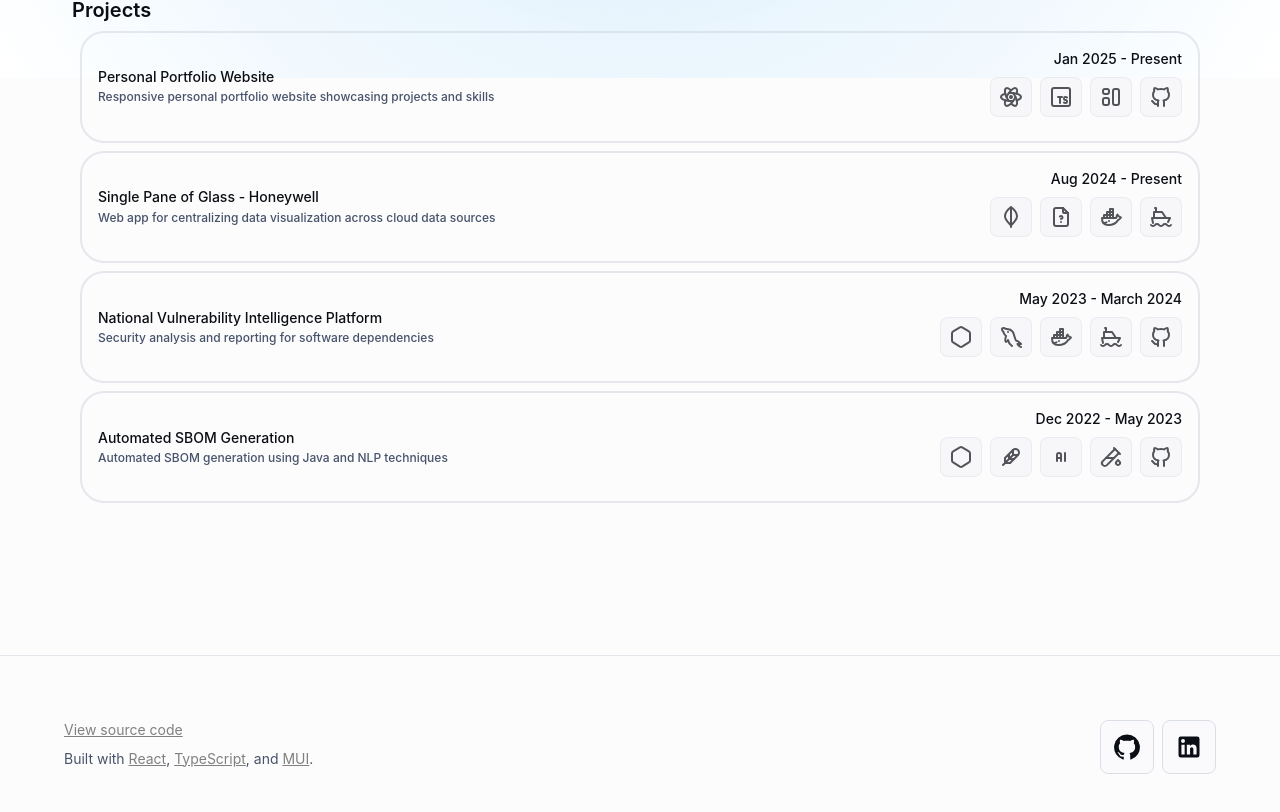
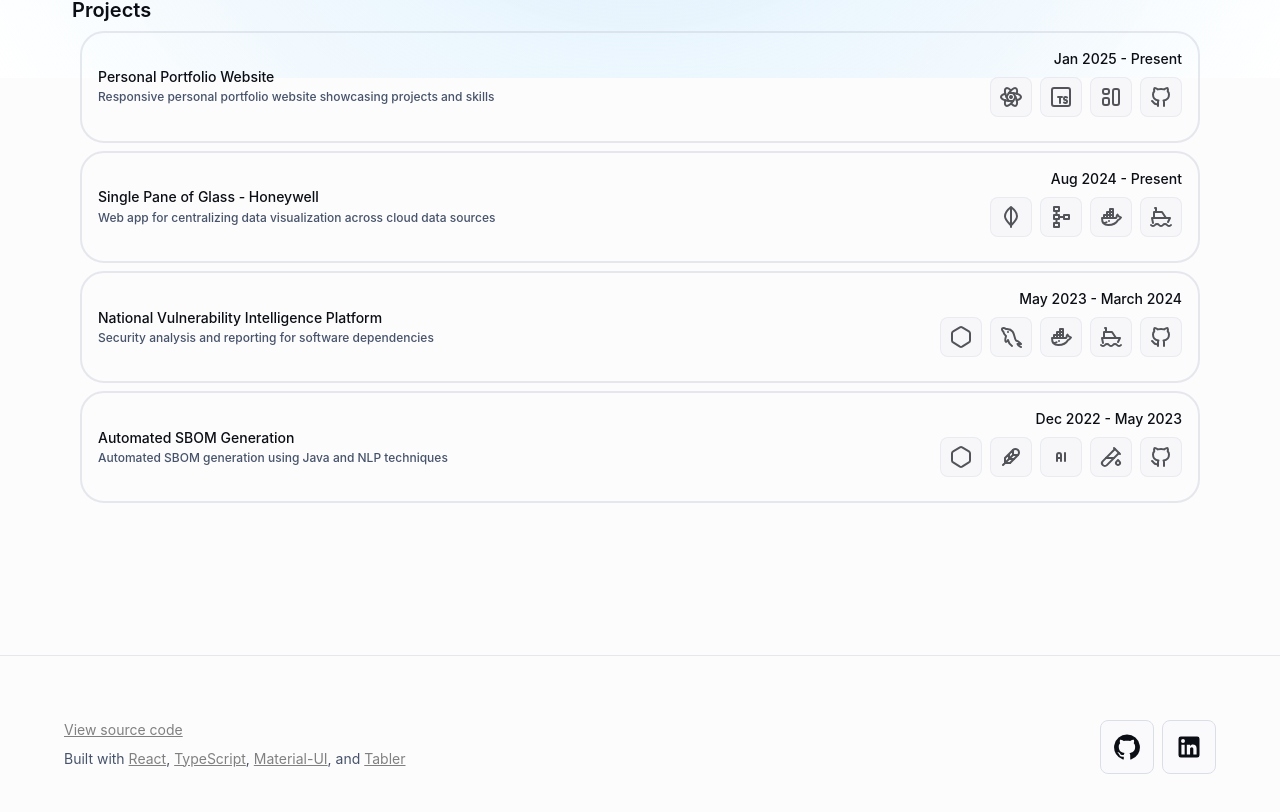
Before and after one commit to dylan-mulligan/personal-website, a React (Create React App) app: page / in a window 1280 px wide. Shown: the part 722-1534 px from the top of the page. Built offline with nearby package versions, Linux system fonts and the light colour scheme; the HTML template or start-up script is replaced by a standard one.

Commit message:
Update Footer and TechnologyIcon components to include Tabler icons and improve link formatting

```diff
--- a/src/components/Footer.tsx
+++ b/src/components/Footer.tsx
@@ -46,7 +46,35 @@ export default function Footer() {
                             </a>
                         </Typography>
                         <Typography variant="body2" sx={{ color: 'text.secondary', mt: 1 }}>
-                            Built with <a href="https://reactjs.org/" target="_blank" rel="noopener noreferrer" style={{ color: 'gray' }}>React</a>, <a href="https://www.typescriptlang.org/" target="_blank" rel="noopener noreferrer" style={{ color: 'gray' }}>TypeScript</a>, and <a href="https://mui.com/" target="_blank" rel="noopener noreferrer" style={{ color: 'gray' }}>MUI</a>.
+                            Built with <a
+                                href="https://reactjs.org/"
+                                target="_blank"
+                                rel="noopener noreferrer"
+                                style={{ color: 'gray' }}
+                            >
+                                React
+                            </a>, <a
+                                href="https://www.typescriptlang.org/"
+                                target="_blank"
+                                rel="noopener noreferrer"
+                                style={{ color: 'gray' }}
+                            >
+                                TypeScript
+                            </a>, <a
+                                href="https://mui.com/"
+                                target="_blank"
+                                rel="noopener noreferrer"
+                                style={{ color: 'gray' }}
+                            >
+                                Material-UI
+                            </a>, and <a
+                            href="https://tabler-icons.io/"
+                            target="_blank"
+                            rel="noopener noreferrer"
+                            style={{ color: 'gray' }}
+                        >
+                            Tabler
+                        </a>
                         </Typography>
                     </div>
                     <Stack
--- a/src/components/TechnologyIcon.tsx
+++ b/src/components/TechnologyIcon.tsx
@@ -10,7 +10,7 @@ import {
     IconBrandNodejs,
     IconBrandReact,
     IconBrandTypescript, IconDatabase, IconFeather,
-    IconFileUnknown, IconHexagon, IconLayout, IconShip,
+    IconFileUnknown, IconHexagon, IconLayout, IconSchema, IconShip,
     IconTestPipe
 } from '@tabler/icons-react';
 
@@ -31,7 +31,7 @@ const TechnologyIcon: React.FC<TechnologyIconProps> = ({ iconName }) => {
         case "MERN":
             return <IconBrandMongodb />;
         case "LEG":
-            return <IconFileUnknown />;
+            return <IconSchema />;
         case "Kubernetes":
             return <IconShip />;
         case "Spring Boot":
```
